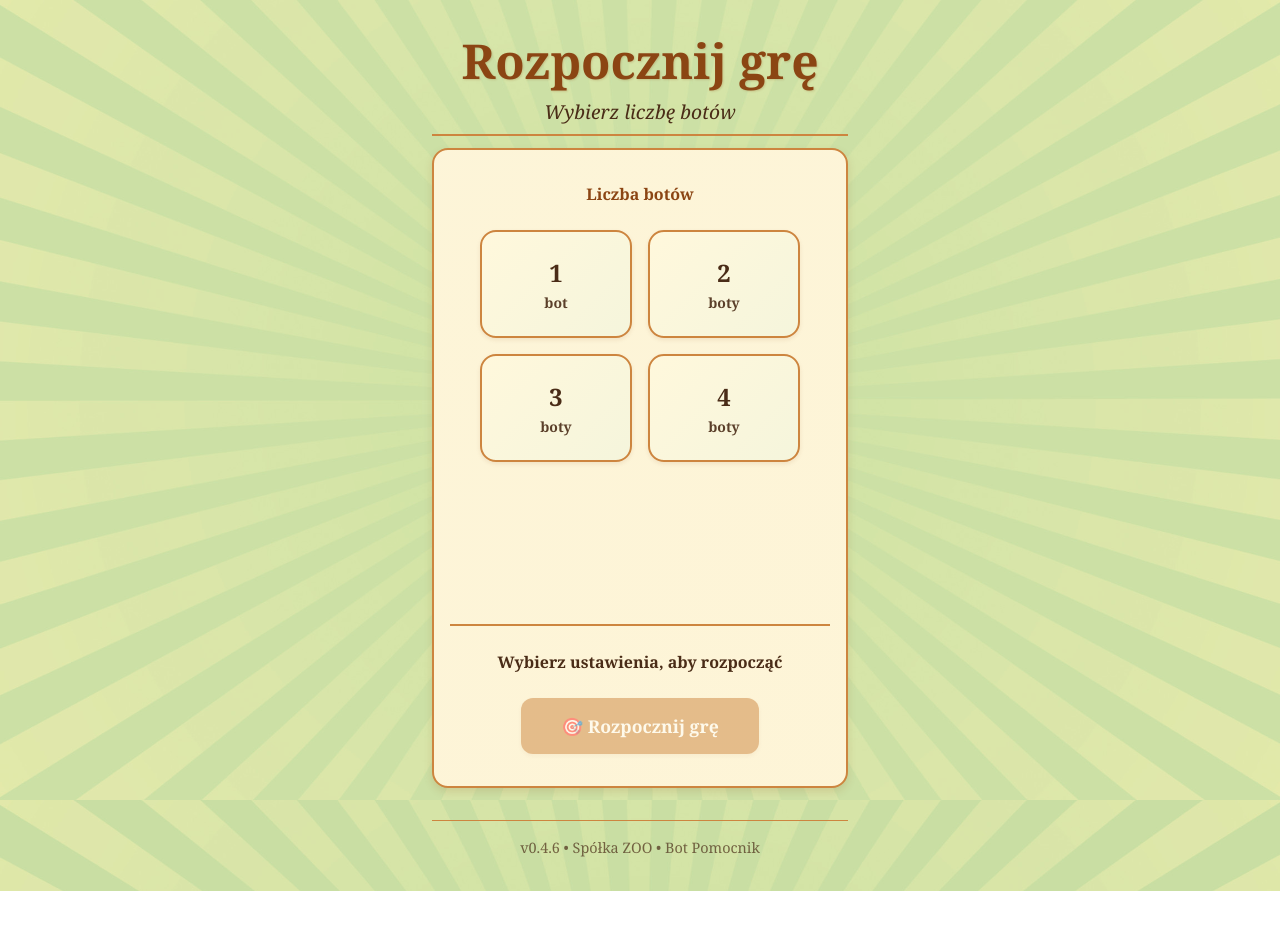
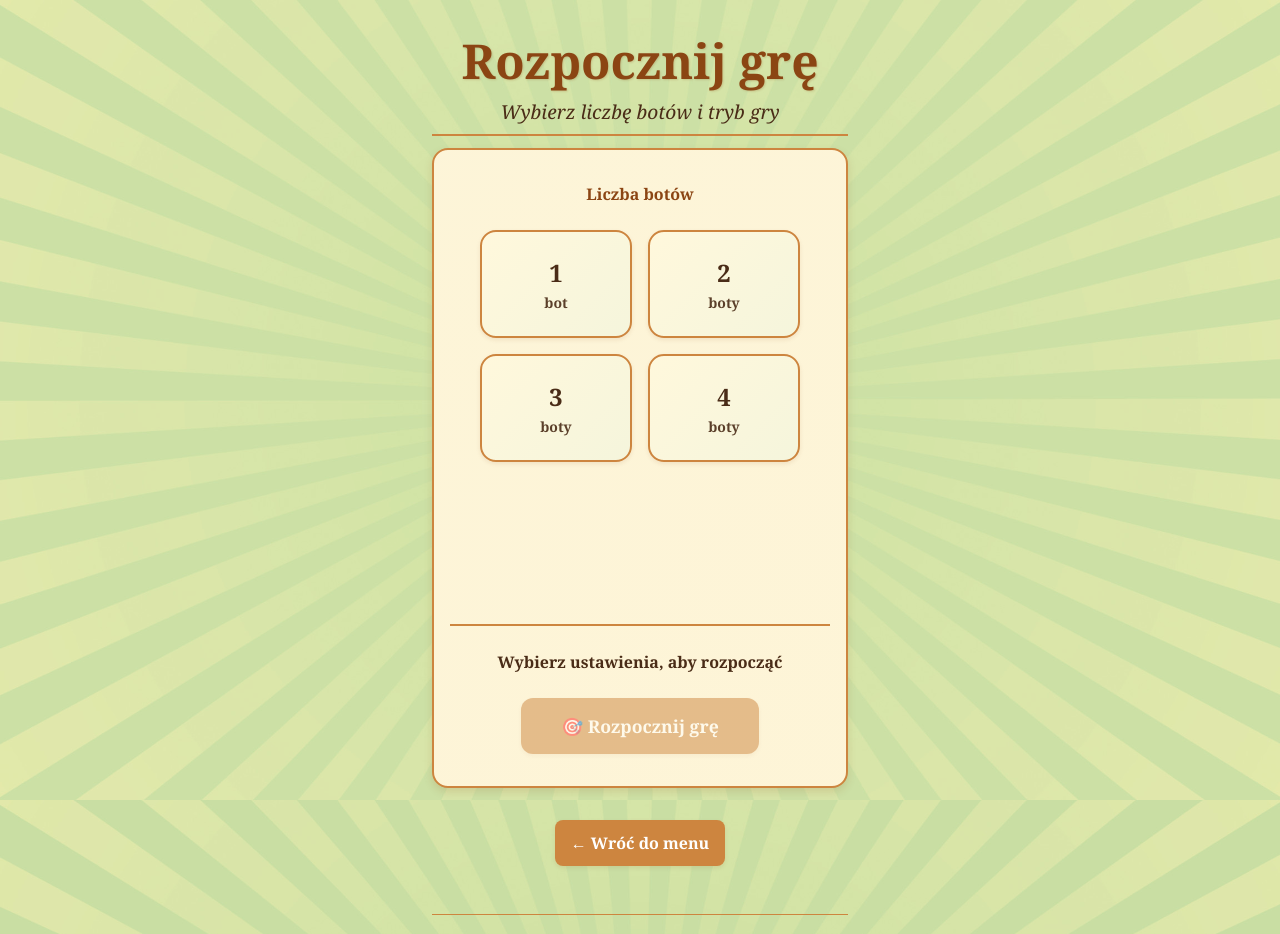
Before and after one commit to lukmarcus/spolka-zoo-bot-pomocnik, a React (Vite) app: page /game in a window 1280 px wide. Shown: the top 934 px of the page. Before the commit the page ends 891 px from the top, so only its background shows below. Built offline with nearby package versions, Linux system fonts and the light colour scheme.

Commit message:
back to menu button added to setup screen

```diff
--- a/src/components/game/Game.tsx
+++ b/src/components/game/Game.tsx
@@ -47,7 +47,7 @@ const Game: React.FC = () => {
   // Dynamic subtitle based on game state
   const getPageSubtitle = () => {
     if (!inActiveGame) {
-      return "Wybierz liczbę botów";
+      return "Wybierz liczbę botów i tryb gry";
     }
 
     const botCount = game.state.botCount || 0;
@@ -63,7 +63,10 @@ const Game: React.FC = () => {
       backgroundType="game"
     >
       {!inActiveGame ? (
-        <GameSetup onGameStart={handleGameStart} />
+        <GameSetup
+          onGameStart={handleGameStart}
+          onBackToMenu={handleBackToMenu}
+        />
       ) : (
         <GamePlay onBackToMenu={handleBackToMenu} />
       )}
--- a/src/components/game/GameSetup.module.css
+++ b/src/components/game/GameSetup.module.css
@@ -275,4 +275,18 @@
   .modeOption {
     padding: 0.875rem 1.25rem;
   }
+
+  .bottomControls {
+    padding: 0.75rem;
+  }
 }
+
+/* Bottom Controls - similar to GamePlay */
+.bottomControls {
+  padding: 1rem;
+  border-top: 1px solid var(--color-border);
+  display: flex;
+  justify-content: center;
+  gap: 1rem;
+  margin-top: 1rem;
+}
--- a/src/components/game/GameSetup.tsx
+++ b/src/components/game/GameSetup.tsx
@@ -4,9 +4,10 @@ import styles from "./GameSetup.module.css";
 
 interface GameSetupProps {
   onGameStart: () => void;
+  onBackToMenu: () => void;
 }
 
-const GameSetup: React.FC<GameSetupProps> = ({ onGameStart }) => {
+const GameSetup: React.FC<GameSetupProps> = ({ onGameStart, onBackToMenu }) => {
   const game = useGame();
   const [selectedBotCount, setSelectedBotCount] = useState<number | null>(null);
   const [selectedMode, setSelectedMode] = useState<"shared" | "individual">(
@@ -34,6 +35,7 @@ const GameSetup: React.FC<GameSetupProps> = ({ onGameStart }) => {
   };
 
   return (
+    <div>
       <div className={styles.botSelection}>
         <div className={styles.botSelectionContent}>
           <h2>Liczba botów</h2>
@@ -93,7 +95,9 @@ const GameSetup: React.FC<GameSetupProps> = ({ onGameStart }) => {
                 {selectedBotCount > 1 ? (
                   <>
                     ,{" "}
-                  {selectedMode === "shared" ? "wspólna talia" : "osobne talie"}
+                    {selectedMode === "shared"
+                      ? "wspólna talia"
+                      : "osobne talie"}
                   </>
                 ) : null}
               </p>
@@ -102,6 +106,7 @@ const GameSetup: React.FC<GameSetupProps> = ({ onGameStart }) => {
                 Wybierz ustawienia, aby rozpocząć
               </p>
             )}
+
             <button
               className={`btn-primary ${styles.startGameButton}`}
               onClick={handleStartGame}
@@ -112,6 +117,13 @@ const GameSetup: React.FC<GameSetupProps> = ({ onGameStart }) => {
           </div>
         </div>
       </div>
+
+      <div className={styles.bottomControls}>
+        <button className="btn-secondary" onClick={onBackToMenu}>
+          ← Wróć do menu
+        </button>
+      </div>
+    </div>
   );
 };
 
```
Lines whose indentation alone changed are shown as unchanged.
